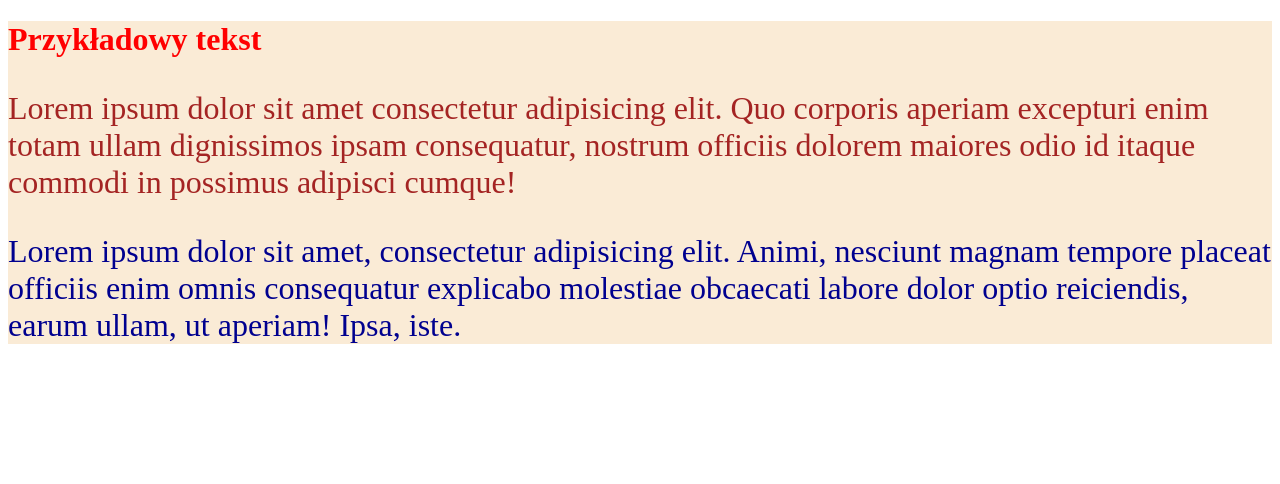
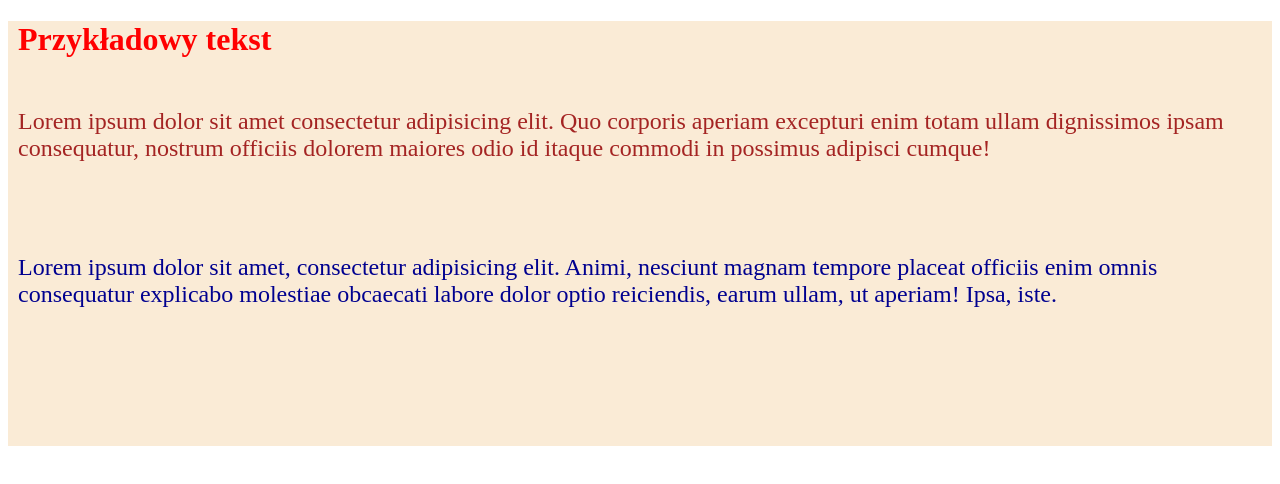
Before and after one commit to TomTcho/X_CSS-zad18, a plain HTML site: page index.html in a window 1280 px wide. Drawn offline with Linux system fonts and the light colour scheme.

Commit message:
Zadanie 18 komplet-poprawka

```diff
--- a/style.css
+++ b/style.css
@@ -1,17 +1,25 @@
 h1 {
     background-color: #faebd6;
     color: #ff0000;
+    text-indent: 10px;
 }
 
 .par1 {
     color: #a42423;
-}
-
-p {
-    color: #00008f;
+    block-size: 4em;
 }
 
 h1 > p {
     font-size: 1em;
     font-weight: normal;
+    font-size: 24px;
+    block-size: 8em;
 }
+
+p {
+    color: #00008f;
+    margin-block-end: 20px;
+    margin-block-start: 50px;
+    margin-inline-start: 10px;
+    text-indent: 0px;
+}
```
